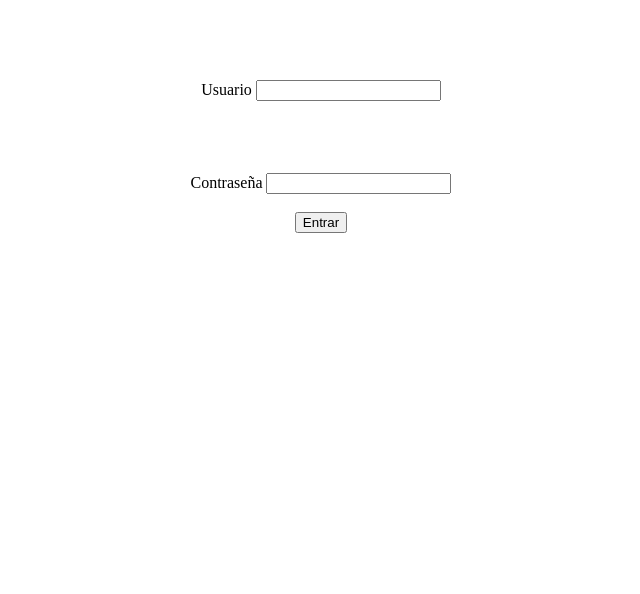
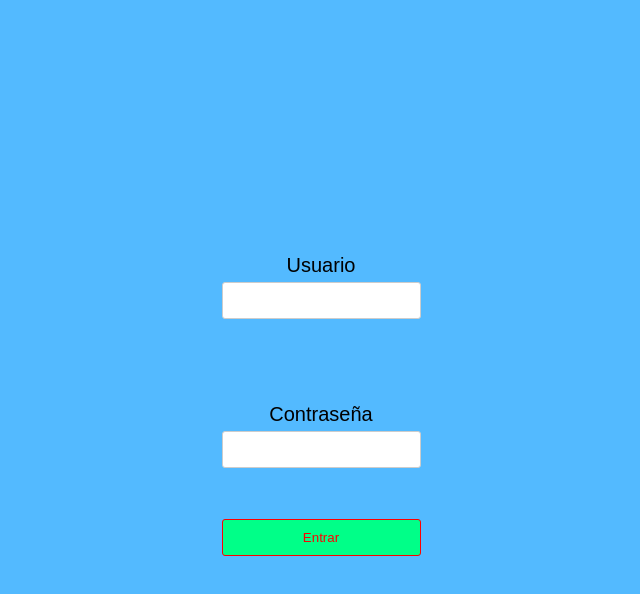
Before and after one commit to ArnauPons/ArnauPons.github.io, a plain HTML site: page index.html in a window 1280 px wide. Shown: the whole page, without its empty margins (319-959 px from the left). Drawn offline with Linux system fonts and the light colour scheme.

Commit message:
Actualización formulario login, css i Javascript

```diff
--- a/index.html
+++ b/index.html
@@ -29,8 +29,9 @@
 
             }
             </script>
+            <link rel="stylesheet" href="login.css">
 </head>
-<body style="text-align: center;">
+<body style="text-align: center; font-size: 20px;">
     <br>
     <br>
     <br>
@@ -39,7 +40,7 @@
         <label for="">Usuario</label>
         <input type="text"  name="" id="usuario">  <br>
         <br>
-        <br><br>
+
         <br>
         <label for="">Contraseña</label>
         <input type="text"  name="" id="contraseña"> <br>
--- /dev/null
+++ b/login.css
@@ -0,0 +1,51 @@
+body {
+    font-family: Arial, sans-serif;
+    font-size: 16px;
+    background-color: #53baff;
+    margin: 0;
+    display: flex;
+    justify-content: center;
+    align-items: center;
+    height: 100vh;
+}
+
+.container {
+    background-color: #fff;
+    padding: 20px;
+    border-radius: 5px;
+    box-shadow: 0 2px 5px rgba(0, 0, 0, 0.2);
+    text-align: center;
+}
+
+form {
+    display: flex;
+    flex-direction: column;
+}
+
+label {
+    margin-top: 10px;
+}
+
+input {
+    padding: 10px;
+    margin: 5px 0;
+    border: 1px solid #ccc;
+    border-radius: 3px;
+}
+
+button {
+    background-color: rgb(0, 255, 136);
+    color: rgb(255, 0, 0);
+    padding: 10px;
+    border: 1px solid;
+    border-radius: 3px;
+    cursor: pointer;
+}
+
+button:hover {
+    background-color: #0056b3;
+}
+
+.hidden {
+    display: none;
+}
```
